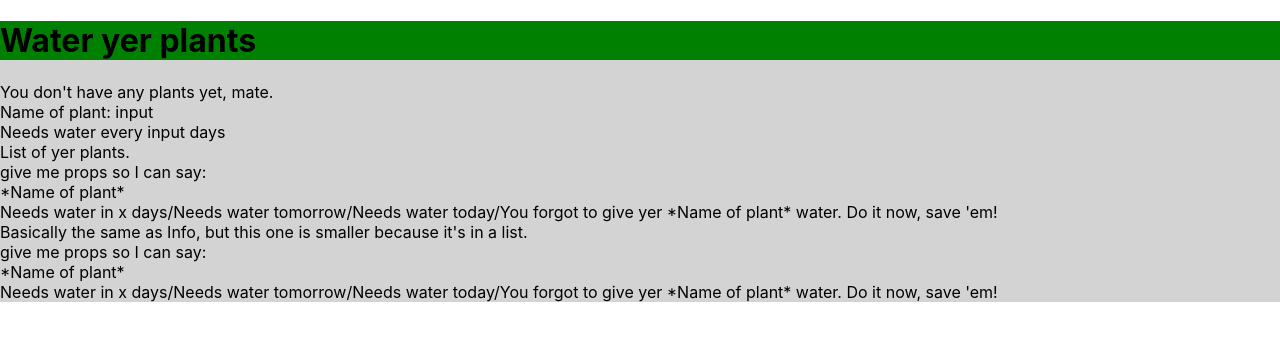
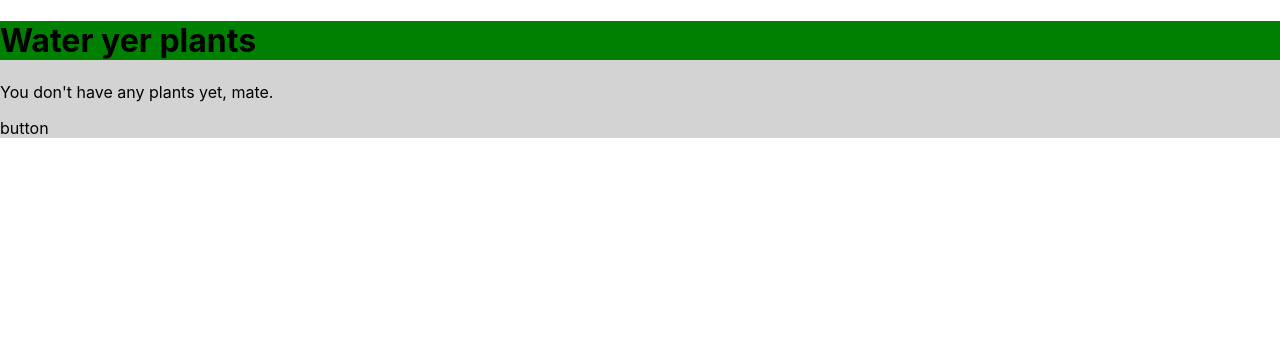
Before and after one commit to Sharoness/water_yer_plants, a React (Create React App) app: page / in a window 1280 px wide. Shown: the top 340 px of the page. Built offline with nearby package versions, Linux system fonts and the light colour scheme.

Commit message:
Added text and ButtonAdd to Start

```diff
--- a/src/App.jsx
+++ b/src/App.jsx
@@ -14,9 +14,6 @@ function App() {
         <h1>Water yer plants</h1>
       </header>
       <Start />
-      <AddPlant />
-      <List />
-      <Info />
       {/* if state is empty -> component Start. Else component List */}
     </div>
   );
--- a/src/Start.jsx
+++ b/src/Start.jsx
@@ -1,9 +1,11 @@
 import React from 'react';
+import ButtonAdd from './ButtonAdd';
 
 function Start() {
     return (
         <div>
-            You don't have any plants yet, mate.
+            <p>You don't have any plants yet, mate.</p>
+            <ButtonAdd />
         </div>
     )
 }
```
